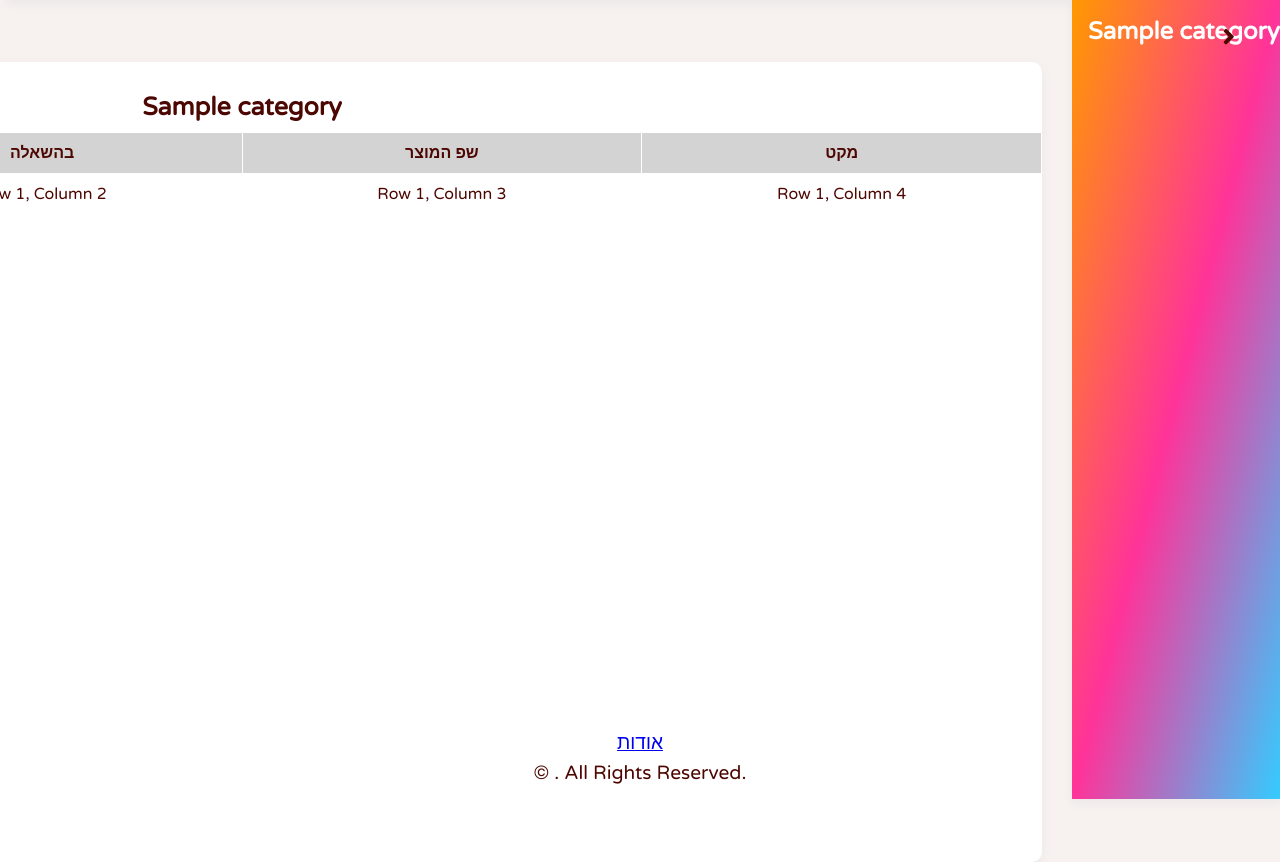
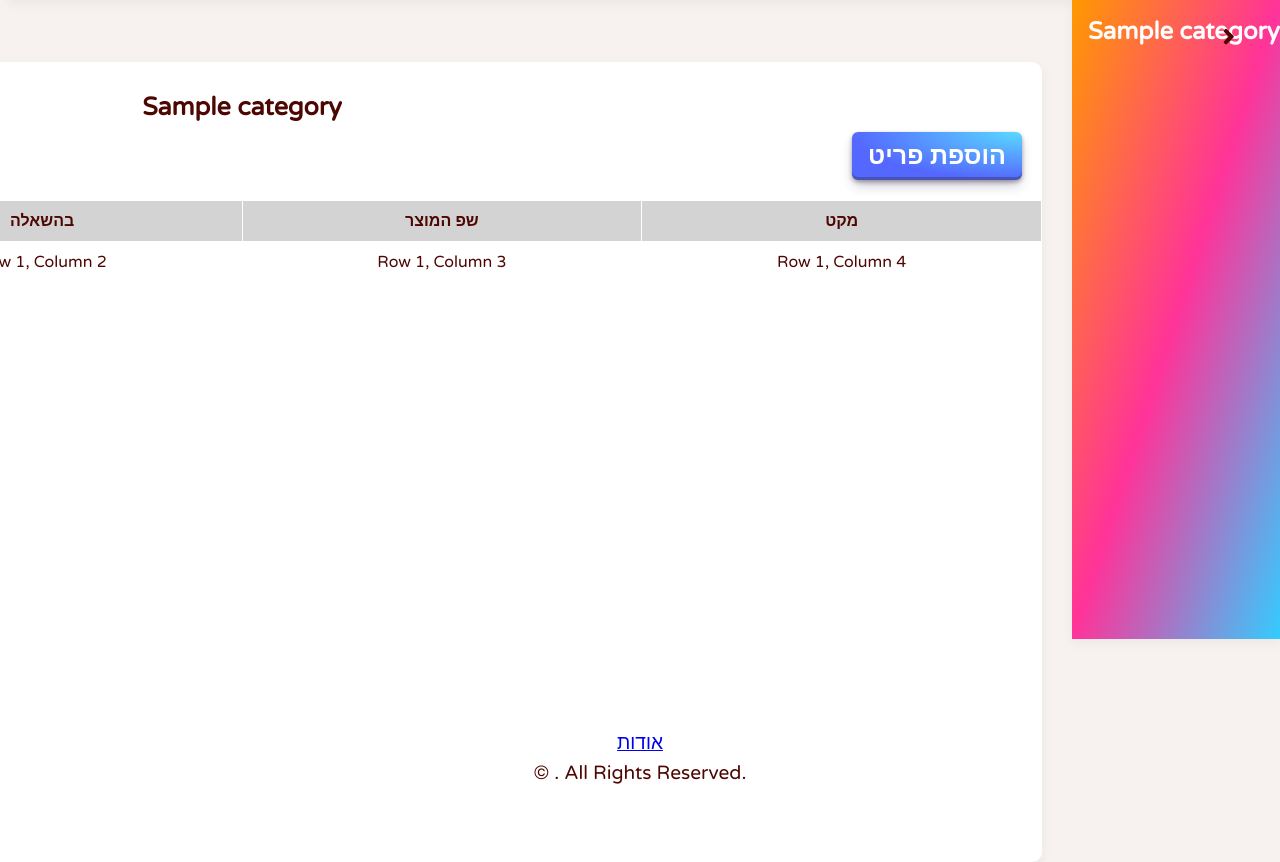
Before and after one commit to SCE-Digital-Warehouse/digitalwarehouse-web, a Django app: template base/templates/base/category_products.html in a window 1280 px wide. Shown: the part 116-978 px from the top of the page. Run offline with Django 4.2, Linux system fonts and the light colour scheme; the template is opened without the code that fills it: most values are stand-ins (such as "Sample title", 1, 10 or a date in 2020).

Commit message:
BSPMC238-47 Added button and backend function for product addition

```diff
--- a/base/templates/base/category_products.html
+++ b/base/templates/base/category_products.html
@@ -1,9 +1,14 @@
 {% extends "main.html" %}
 {% block content %}
-    <div class="borrowings-page-admin">
+    <div class="product-page">
         <table>
             <caption>
                 {{ category.name }}
+                <div class="prod-buttons">
+                    <div>
+                        <a href="{% url 'add_product' category.id %}" class="edit-btn">הוספת פריט</a>
+                    </div>
+                </div>
             </caption>
             <colgroup>
                 <col span="8">
--- a/base/urls.py
+++ b/base/urls.py
@@ -43,5 +43,6 @@ urlpatterns = [
     path("contact_us/", contact_us, name="contact_us"),
 
     path("add-category/", add_category, name="add_category"),
+    path("add-product/<int:cat_id>/", add_product, name="add_product"),
     path("category/<int:cat_id>/", show_category, name="show_category")
 ]
--- a/static/css/main.css
+++ b/static/css/main.css
@@ -242,7 +242,7 @@ SIDE BAR
     margin: 0;
     padding: 0;
     width: 13rem;
-    height: 100vh;
+    height: 80vh;
     background-image: linear-gradient(to bottom right, #ff9900 0%, #ff3399 50%, #33ccff 100%);
     overflow-y: scroll;
     overflow-x: hidden;
@@ -358,7 +358,8 @@ REQUESTS PAGE | BORROWINGS PAGE | SPECIAL REQUESTS PAGE
 .requests-page-admin,
 .user-list,
 .special_requests-page-admin,
-.contact_us-page{
+.contact_us-page,
+.product-page{
     width: 100em;
     height: 50em;
     float: right;
@@ -480,7 +481,8 @@ CONTACT_US PAGE
 ADD CATEGORY PAGE
 ==================*/
 
-.add_category {
+.add_category,
+.add_product {
     width: 35%;
     height: 30em;
     background-color: #fff;
@@ -489,7 +491,8 @@ ADD CATEGORY PAGE
     box-shadow: 0px 4px 8px rgba(202, 202, 202, 0.25);
 }
 
-.add_category form{
+.add_category form,
+.add_product form{
     margin: 40px;
     direction: rtl;
     font-size: 30px;
@@ -498,14 +501,16 @@ ADD CATEGORY PAGE
     justify-content: center;
 }
 
-.add-category-form label{
+.add-category-form label,
+.add-product-form label{
     display: block;
     margin-bottom: 10px;
     padding-top: 20px;
 }
 
 .add-category-form input[type="text"],
-.add-category-form select {
+.add-category-form select,
+.add-product-form input[type="text"]{
     width: 60%;
     padding: 12px 20px;
     margin: 20px 0;
@@ -516,7 +521,8 @@ ADD CATEGORY PAGE
     font-size: 20px;
 }
 
-.add-category-form input[type="submit"] {
+.add-category-form input[type="submit"],
+.add-product-form input[type="submit"] {
     background-color: #4CAF50;
     color: white;
     padding: 10px 20px;
@@ -529,3 +535,56 @@ ADD CATEGORY PAGE
 .add-category-form input[type="file"] {
     font-size: 20px;
 }
+
+/*==================
+PRODUCTS PAGE
+==================*/
+.prod-buttons {
+    display: flex;
+    direction: rtl;
+}
+
+.edit-btn {
+    align-items: center;
+    appearance: none;
+    background-image: radial-gradient(100% 100% at 100% 0, #5adaff 0, #5468ff 100%);
+    border: 0;
+    border-radius: 6px;
+    box-shadow: rgba(45, 35, 66, .4) 0 2px 4px,rgba(45, 35, 66, .3) 0 7px 13px -3px,rgba(58, 65, 111, .5) 0 -3px 0 inset;
+    box-sizing: border-box;
+    color: #fff;
+    cursor: pointer;
+    display: inline-flex;
+    height: 48px;
+    justify-content: center;
+    line-height: 1;
+    list-style: none;
+    overflow: hidden;
+    padding-left: 16px;
+    padding-right: 16px;
+    position: relative;
+    text-align: left;
+    text-decoration: none;
+    transition: box-shadow .15s,transform .15s;
+    user-select: none;
+    -webkit-user-select: none;
+    touch-action: manipulation;
+    white-space: nowrap;
+    will-change: box-shadow,transform;
+    margin: 10px;
+    font-size: 25px;
+}
+
+.edit-btn:focus {
+    box-shadow: #3c4fe0 0 0 0 1.5px inset, rgba(45, 35, 66, .4) 0 2px 4px, rgba(45, 35, 66, .3) 0 7px 13px -3px, #3c4fe0 0 -3px 0 inset;
+}
+
+.edit-btn:hover {
+    box-shadow: rgba(45, 35, 66, .4) 0 4px 8px, rgba(45, 35, 66, .3) 0 7px 13px -3px, #3c4fe0 0 -3px 0 inset;
+    transform: translateY(-2px);
+}
+
+.edit-btn:active {
+    box-shadow: #3c4fe0 0 3px 7px inset;
+    transform: translateY(2px);
+}
--- a/templates/sidebar.html
+++ b/templates/sidebar.html
@@ -10,7 +10,7 @@
                             <a class="cat-link" href="{% url 'show_category' cat_id=sub_cat.id %}">{{ sub_cat.name }}</a>
                         {% endfor %}
                     </div>
-                {% else %}
+                {% elif category.parent_id == None  %}
                     <a class="cat-link" href="{% url "show_category" category.id %}">{{ category.name }}</a>
                 {% endif %}
             {% endfor %}
```
Also changed, not shown: base/templates/base/add_product.html (added, +16 -0 lines), base/views.py (+28 -0 lines).
